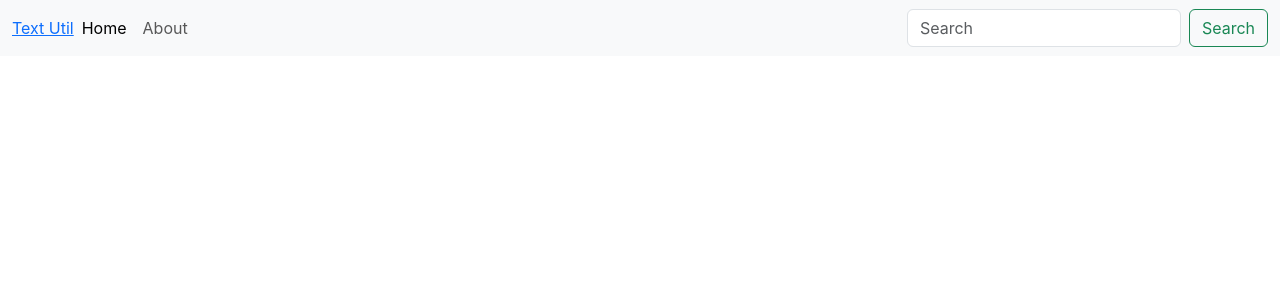
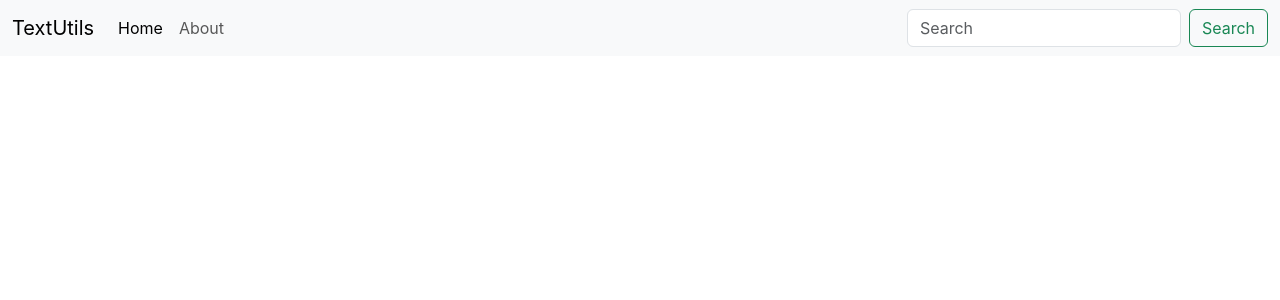
Before and after one commit to AbhayRanjan471/TextUtlil, a React (Create React App) app: page / in a window 1280 px wide. Shown: the top 300 px of the page. Built offline with nearby package versions, Linux system fonts and the light colour scheme.

Commit message:
video-6 understanding props

```diff
--- a/src/App.js
+++ b/src/App.js
@@ -1,34 +1,14 @@
 // import logo from './logo.svg';
 import './App.css';
+import Navbar from './components/Navbar';
 
 
 function App() {
   return ( //we can return only one thing, so wrap up ur whole code using this tage <></>
     //JSX
       <>
-      <nav className="navbar navbar-expand-lg bg-body-tertiary">
-  <div className="container-fluid">
-    <a classNameName="navbar-brand" href="/">Text Util</a>
-    <button className="navbar-toggler" type="button" data-bs-toggle="collapse" data-bs-target="#navbarSupportedContent" aria-controls="navbarSupportedContent" aria-expanded="false" aria-label="Toggle navigation">
-      <span className="navbar-toggler-icon"></span>
-    </button>
-    <div className="collapse navbar-collapse" id="navbarSupportedContent">
-      <ul className="navbar-nav me-auto mb-2 mb-lg-0">
-        <li className="nav-item">
-          <a className="nav-link active" aria-current="page" href="/">Home</a>
-        </li>
-        <li className="nav-item">
-          <a className="nav-link" href="/">About</a>
-        </li>
 
-      </ul>
-      <form className="d-flex" role="search">
-        <input className="form-control me-2" type="search" placeholder="Search" aria-label="Search"/>
-        <button className="btn btn-outline-success" type="submit">Search</button>
-      </form>
-    </div>
-  </div>
-</nav>
+        <Navbar title="TextUtils" aboutText="About"/>
       </>
   );
 }
--- /dev/null
+++ b/src/components/Navbar.js
@@ -0,0 +1,45 @@
+//write 'rfc' to import React it's a sortcut
+import React from 'react'
+import PropTypes from 'prop-types'
+
+
+export default function Navbar(props) {
+  return (
+    <nav className="navbar navbar-expand-lg bg-body-tertiary">
+  <div className="container-fluid">
+    <a className="navbar-brand" href="/">{props.title}</a>
+    <button className="navbar-toggler" type="button" data-bs-toggle="collapse" data-bs-target="#navbarSupportedContent" aria-controls="navbarSupportedContent" aria-expanded="false" aria-label="Toggle navigation">
+      <span className="navbar-toggler-icon"></span>
+    </button>
+    <div className="collapse navbar-collapse" id="navbarSupportedContent">
+      <ul className="navbar-nav me-auto mb-2 mb-lg-0">
+        <li className="nav-item">
+          <a className="nav-link active" aria-current="page" href="/">Home</a>
+        </li>
+        <li className="nav-item">
+          <a className="nav-link" href="/">{props.aboutText}</a>
+        </li>
+
+      </ul>
+      <form className="d-flex" role="search">
+        <input className="form-control me-2" type="search" placeholder="Search" aria-label="Search"/>
+        <button className="btn btn-outline-success" type="submit">Search</button>
+      </form>
+    </div>
+  </div>
+</nav>
+  )
+}
+
+//setting the type for the proptypes
+Navbar.propTypes = {
+    title: PropTypes.string.isRequired, //we are setting type of the proptype , our first proptype that is title which is of type STring and its should not be undefine bcz we have used undefine
+    aboutText: PropTypes.string
+ }
+
+ //Setting the default props
+ //by-default the props value will be this
+ Navbar.defaultProps = {
+    title: 'Set title here',
+    aboutText: 'About text here'
+ };
```
Also changed, not shown: module1.mjs (added, +11 -0 lines), module2.mjs (added, +10 -0 lines).
